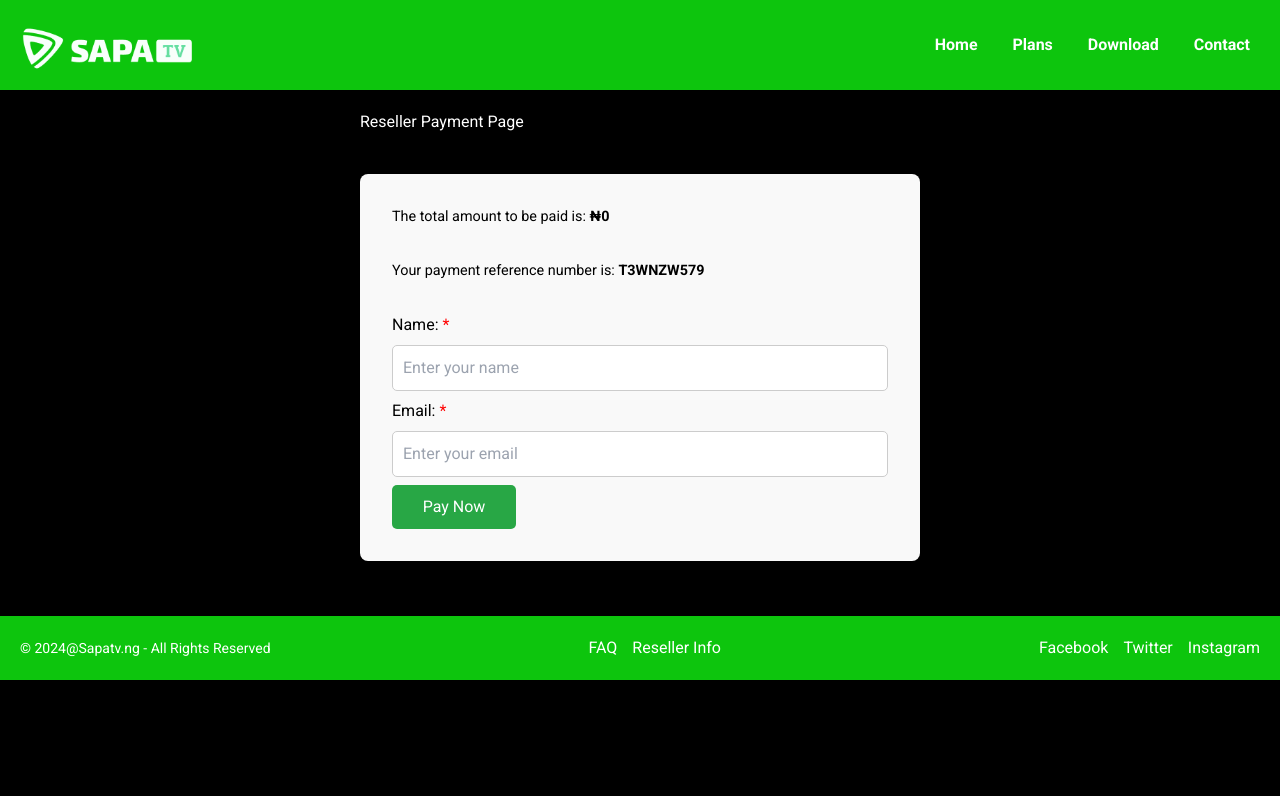
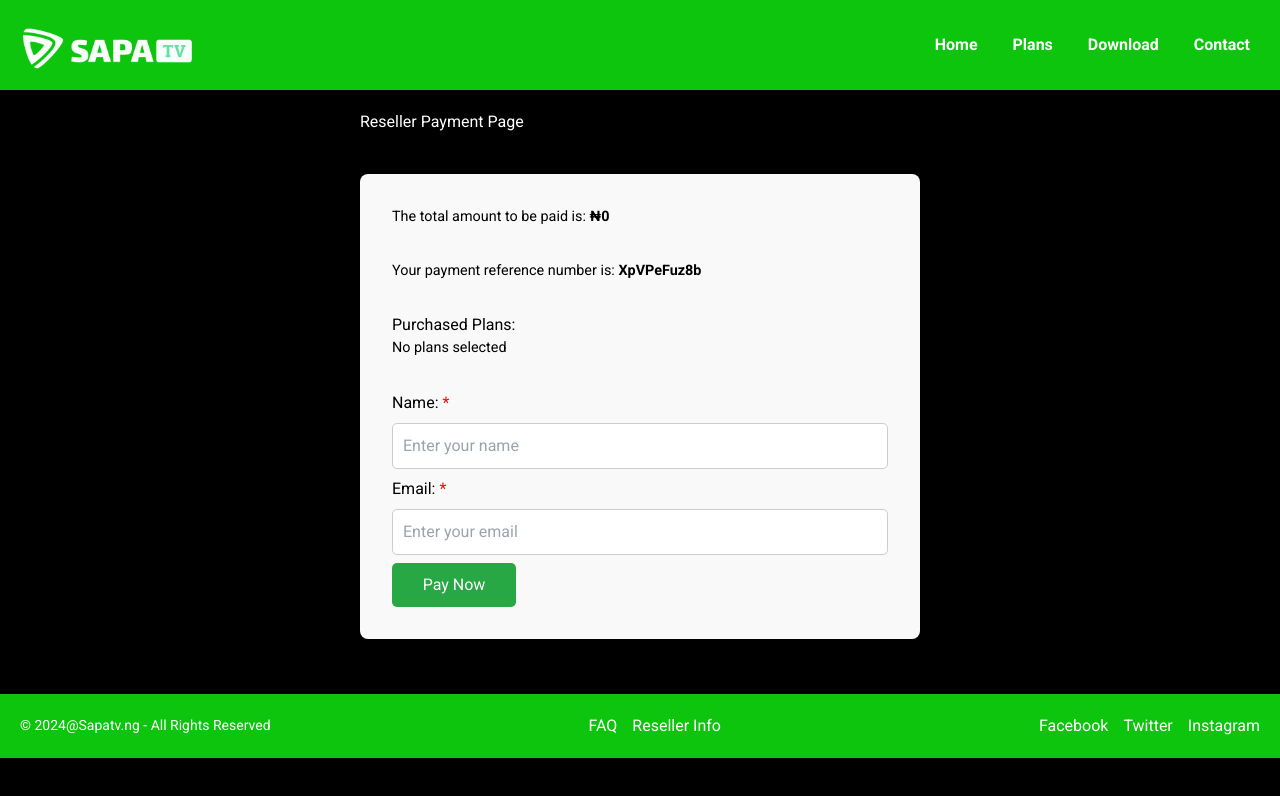
Before and after one commit to ekojodu/SapaTv, a React (Vite) app: page /resellerPayment in a window 1280 px wide. Shown: the top 796 px of the page. Built offline with nearby package versions, Linux system fonts and the light colour scheme.

Commit message:
made wholesome changes

```diff
--- a/package.json
+++ b/package.json
@@ -13,7 +13,7 @@
     "prop-types": "^15.8.1",
     "react": "^18.3.1",
     "react-dom": "^18.3.1",
-    "react-router-dom": "^7.0.1",
+    "react-router-dom": "^7.0.2",
     "react-scroll": "^1.9.0",
     "react-toastify": "^10.0.6"
   },
--- a/src/assets/components/Reseller/Reseller.jsx
+++ b/src/assets/components/Reseller/Reseller.jsx
@@ -1,5 +1,5 @@
 import { useState } from 'react';
-import { useNavigate } from 'react-router-dom';
+import { Link } from 'react-router-dom';
 
 const Reseller = () => {
 	const plans = [
@@ -10,7 +10,6 @@ const Reseller = () => {
 	];
 
 	const [quantities, setQuantities] = useState({});
-	const navigate = useNavigate();
 
 	const totalCost = plans.reduce(
 		(total, plan) => total + (quantities[plan.id] || 0) * plan.price,
@@ -22,15 +21,7 @@ const Reseller = () => {
 		setQuantities({ ...quantities, [id]: quantity });
 	};
 
-	const handlePayment = () => {
-		// Passing totalCost correctly to ResellerPayment
-		navigate('/resellerPayment', {
-			state: {
-				totalCost, // Passing the total cost correctly
-			},
-		});
-	};
-
+	// Passing totalCost, plans, and quantities via Link's state
 	return (
 		<div style={{ padding: '20px', maxWidth: '600px', margin: '0 auto' }}>
 			<h2>Reseller Plans</h2>
@@ -75,8 +66,16 @@ const Reseller = () => {
 				))}
 				<hr />
 				<h3 style={{ color: '#000' }}>Total: ₦{totalCost}</h3>
-				<button
-					onClick={handlePayment}
+				{/* Using Link to pass data as state */}
+				<Link
+					to={{
+						pathname: '/resellerPayment',
+						state: {
+							totalCost, // Total cost
+							plans, // Plans array
+							quantities, // Quantities object
+						},
+					}}
 					style={{
 						backgroundColor: 'rgb(13, 197, 13)',
 						color: '#fff',
@@ -85,10 +84,12 @@ const Reseller = () => {
 						borderRadius: '5px',
 						cursor: 'pointer',
 						fontSize: '16px',
+						textDecoration: 'none',
+						display: 'inline-block',
 					}}
 				>
 					Make Payment
-				</button>
+				</Link>
 			</form>
 		</div>
 	);
--- a/src/assets/components/ResellerPayment/ResellerPayment.jsx
+++ b/src/assets/components/ResellerPayment/ResellerPayment.jsx
@@ -1,23 +1,33 @@
-import { useLocation, useNavigate } from 'react-router-dom';
+import { useLocation } from 'react-router-dom';
 import { useState, useEffect } from 'react';
 
 const ResellerPayment = () => {
 	const location = useLocation();
-	const navigate = useNavigate();
 
-	// Retrieve the totalCost passed via state from Reseller page
-	const { totalCost } = location.state || { totalCost: 0 };
+	// Retrieve the totalCost, plans, and quantities passed via state from Reseller page
+	const { totalCost, plans, quantities } = location.state || {
+		totalCost: 0,
+		plans: [],
+		quantities: {},
+	};
 
 	// Generate the reference number when the page loads
 	const [referenceNumber, setReferenceNumber] = useState('');
 
 	useEffect(() => {
 		// Generate a reference number on page load
-		const generatedReferenceNumber = Math.random()
-			.toString(36)
-			.substr(2, 9)
-			.toUpperCase();
-		setReferenceNumber(generatedReferenceNumber);
+		const generateReferenceNumber = () => {
+			const chars =
+				'ABCDEFGHIJKLMNOPQRSTUVWXYZabcdefghijklmnopqrstuvwxyz0123456789';
+			let reference = '';
+			for (let i = 0; i < 10; i++) {
+				reference += chars.charAt(Math.floor(Math.random() * chars.length));
+			}
+			return reference;
+		};
+
+		// Set the generated reference number
+		setReferenceNumber(generateReferenceNumber());
 	}, []);
 
 	const [formData, setFormData] = useState({ name: '', email: '' });
@@ -36,51 +46,8 @@ const ResellerPayment = () => {
 			return;
 		}
 
-		// Prepare data to send to the backend
-		const requestData = {
-			name: formData.name,
-			email: formData.email,
-			totalCost,
-			referenceNumber,
-		};
-
-		// try {
-		// 	// Send request to backend to generate purchase code
-		// 	const response = await fetch(
-		// 		'https://your-backend-api.com/generate-code',
-		// 		{
-		// 			method: 'POST',
-		// 			headers: {
-		// 				'Content-Type': 'application/json',
-		// 			},
-		// 			body: JSON.stringify(requestData),
-		// 		}
-		// 	);
-
-		// 	const data = await response.json();
-
-		// 	if (response.ok) {
-		// 		// Successful response, show the code to the user
-		// 		alert(`Payment initiated with reference: ${referenceNumber}`);
-
-		// 		// Navigate to a success page with the response data
-		// 		navigate('/payment-success', {
-		// 			state: {
-		// 				reference: referenceNumber,
-		// 				totalCost,
-		// 				...formData,
-		// 				purchaseCode: data.purchaseCode,
-		// 			},
-		// 		});
-		// 	} else {
-		// 		// Handle backend errors (e.g., failed payment, backend issues)
-		// 		alert(`Error: ${data.message || 'Payment failed'}`);
-		// 	}
-		// } catch {
-		// 	alert(
-		// 		'An error occurred while processing your payment. Please try again.'
-		// 	);
-		// }
+		// Simulating form submission logic
+		alert('Payment processing...');
 	};
 
 	return (
@@ -98,6 +65,24 @@ const ResellerPayment = () => {
 				<p>
 					Your payment reference number is: <strong>{referenceNumber}</strong>
 				</p>
+
+				{/* Display purchased plans and their quantities */}
+				<h3>Purchased Plans:</h3>
+				{plans.length > 0 ? (
+					<ul style={{ paddingLeft: '20px' }}>
+						{plans.map((plan) => (
+							<li key={plan.id} style={{ marginBottom: '10px' }}>
+								{plan.name} - Quantity: {quantities[plan.id] || 0}
+								{quantities[plan.id] > 0 && (
+									<span> (₦{plan.price * quantities[plan.id]})</span>
+								)}
+							</li>
+						))}
+					</ul>
+				) : (
+					<p>No plans selected</p>
+				)}
+
 				<label>
 					Name: <span style={{ color: 'red' }}>*</span>
 					<input
@@ -116,6 +101,7 @@ const ResellerPayment = () => {
 						}}
 					/>
 				</label>
+
 				<label>
 					Email: <span style={{ color: 'red' }}>*</span>
 					<input
@@ -134,6 +120,7 @@ const ResellerPayment = () => {
 						}}
 					/>
 				</label>
+
 				<button
 					type='submit'
 					style={{
```
Also changed, not shown: src/assets/components/Subscribe/ResellerPayment.jsx (deleted), vercel.json (added), 1 other file (tests, documents, lock files or other folders).
